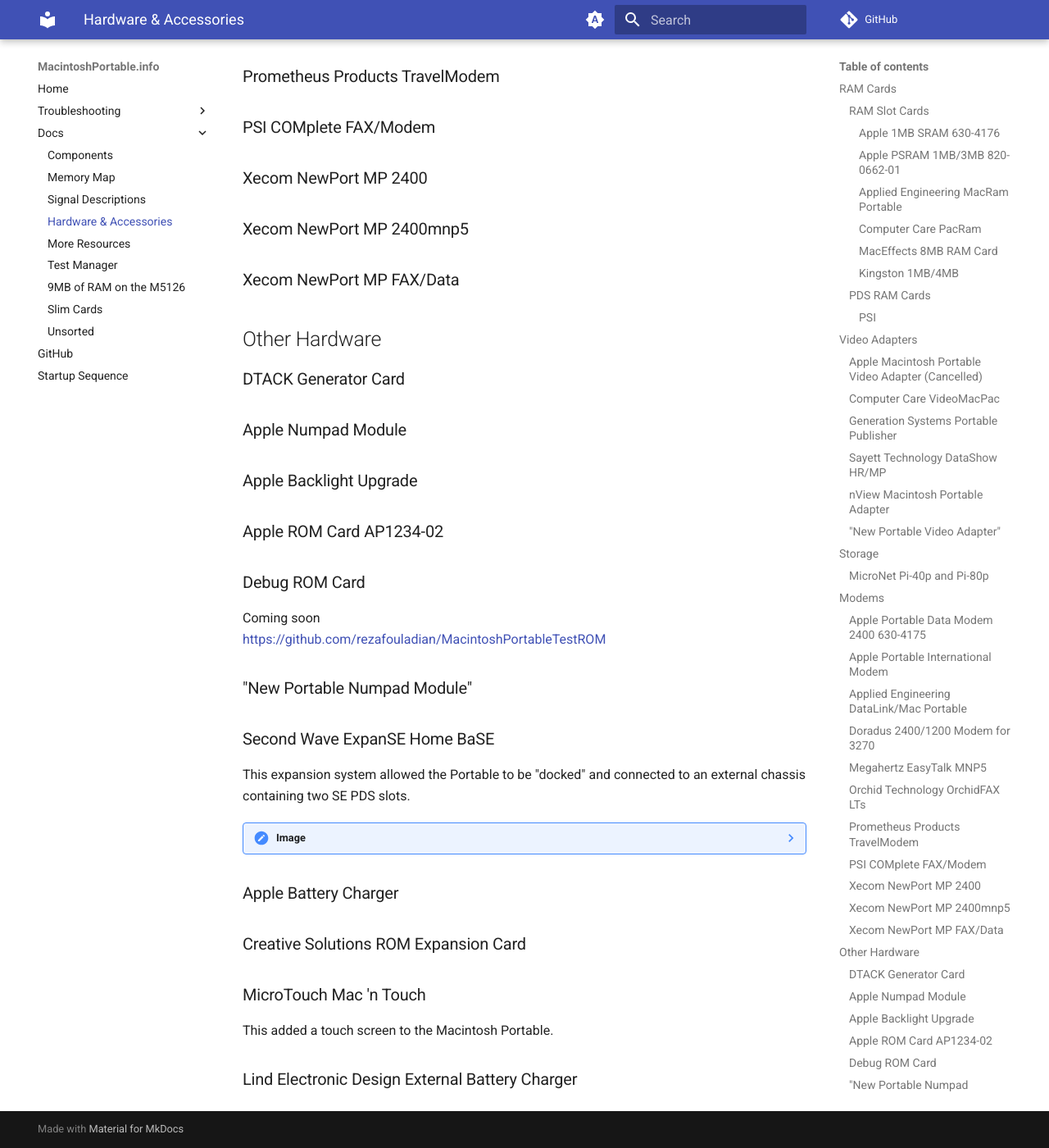
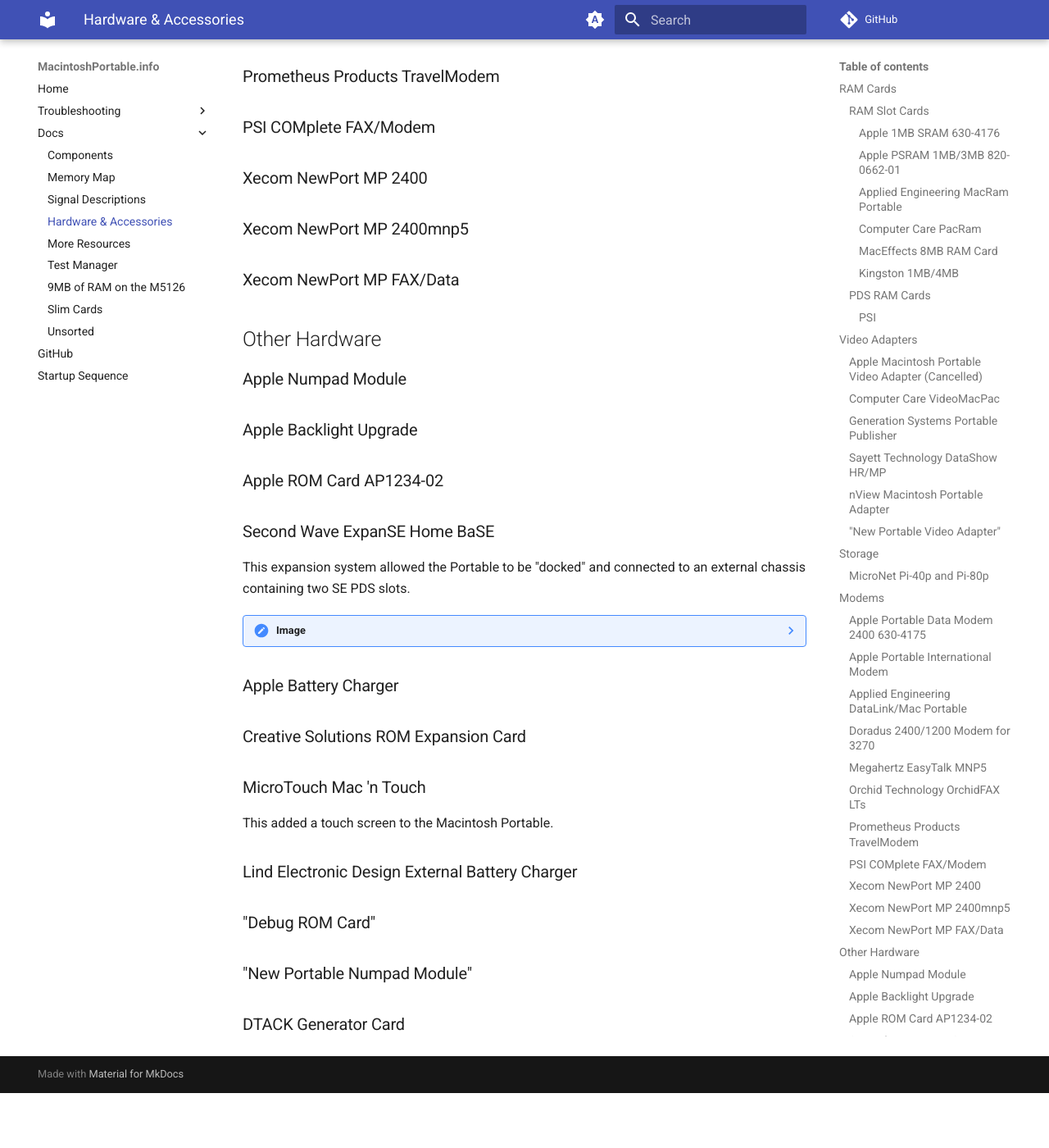
Before and after one commit to rezafouladian/MacintoshPortable, an MkDocs documentation site: the page built from docs/HardwareAndAccessories.md, in a window 1280 px wide and 1400 px high, scrolled down 1826 px. Shown: the whole window at 82% size. Built offline with MkDocs 1.6.1 and Material for MkDocs 9.7.7, drawn with Linux system fonts in a browser that asks for light colours; comment, search, counter and statistics services are not loaded; after the commit the page ends 3159 px from its top, so only the background shows below that.

Commit message:
Reorganize items

```diff
--- a/docs/HardwareAndAccessories.md
+++ b/docs/HardwareAndAccessories.md
@@ -69,19 +69,11 @@ Coming soon
 
 ## Other Hardware
 
-### DTACK Generator Card
-
 ### Apple Numpad Module
 
 ### Apple Backlight Upgrade
 
 ### Apple ROM Card AP1234-02
-
-### Debug ROM Card
-Coming soon
-[https://github.com/rezafouladian/MacintoshPortableTestROM](https://github.com/rezafouladian/MacintoshPortableTestROM)
-
-### "New Portable Numpad Module"
 
 ### Second Wave ExpanSE Home BaSE
 This expansion system allowed the Portable to be "docked" and connected to an external chassis containing two SE PDS slots.
```
Also changed, not shown: other parts of docs/HardwareAndAccessories.md (+6 -0 lines).
